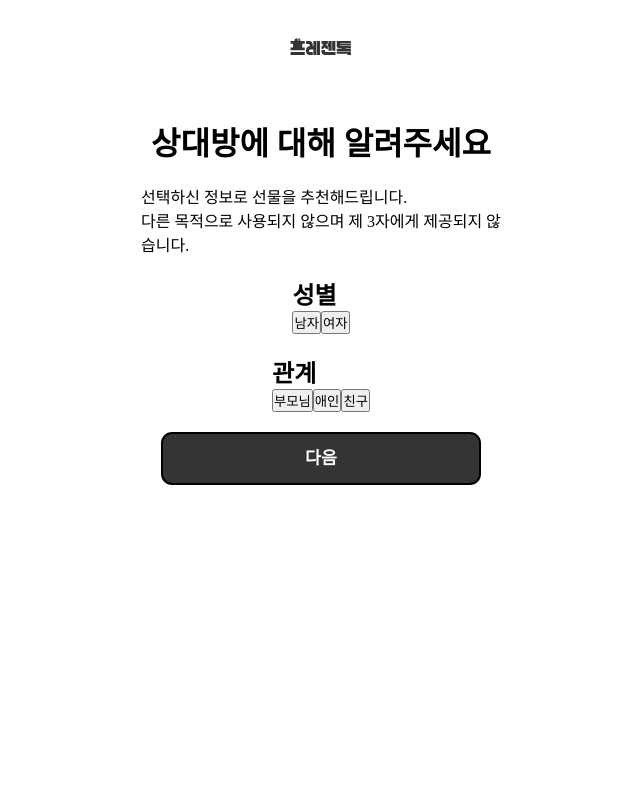
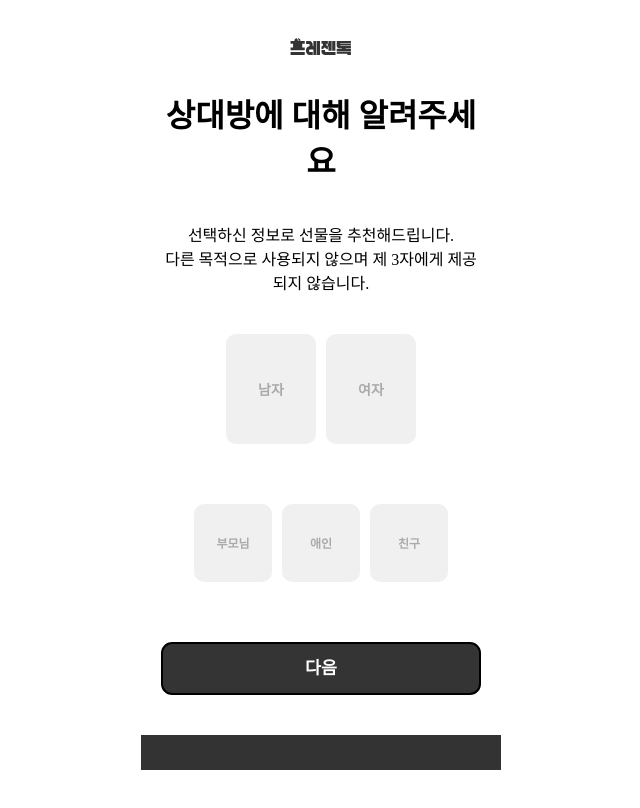
Before and after one commit to HICC-2024-2-project-contest/team4-front, a React (Vite) app: page /questionnaire in a window 1280 px wide. Shown: the top 808 px of the page, without its empty margins (319-959 px from the left). Built offline with nearby package versions, Linux system fonts and the light colour scheme; a web font is replaced by a local one.

Commit message:
설문조사 버튼 변경

```diff
--- a/src/App.css
+++ b/src/App.css
@@ -1,3 +1,4 @@
+/*app.css*/
 .AppContainer {
   width: 1440px;
   height: 1024px;
--- a/src/pages/Onboarding.jsx
+++ b/src/pages/Onboarding.jsx
@@ -12,6 +12,7 @@ const Onboarding = () => {
   return (
     <div className="PageContainer">
       <Header />
+      <div className="Swiper">
         <Swiper
           modules={[Pagination]}
           pagination={{ clickable: true }}
@@ -22,8 +23,13 @@ const Onboarding = () => {
           <SwiperSlide><div className="swiper-slide">이미지 2</div></SwiperSlide>
           <SwiperSlide><div className="swiper-slide">이미지 3</div></SwiperSlide>
         </Swiper>
-
-      <Button text="시작하기" type="black" onClick={() => { console.log("✅ 시작하기 버튼 클릭됨!"); navigate("/questionnaire");}} />
+      </div>
+      <div className="ButtonContainer">
+        <Button text="시작하기" type="black" onClick={() => {
+          console.log("✅ 시작하기 버튼 클릭됨!");
+          navigate("/questionnaire");
+        }} />
+      </div>
     </div>
   );
 };
--- a/src/pages/Questionnaire.jsx
+++ b/src/pages/Questionnaire.jsx
@@ -1,6 +1,7 @@
 import { useState } from "react";
 import { useNavigate } from "react-router-dom";
 import Button from "../components/common/Button";
+import "../styles/Questionnaire/Questionnaire.css";
 import Header from "../components/common/Header";
 
 const Questionnaire = () => {
@@ -18,20 +19,18 @@ const Questionnaire = () => {
       </p>
 
       <div className="SelectionGroup">
-        <h2 className="Subtitle">성별</h2>
         <div className="ButtonGroup">
-          <button className={`SelectionButton ${gender === "남자" ? "selected" : ""}`}
+          <button className={`SelectionButton gender ${gender === "남자" ? "selected" : ""}`}
                   onClick={() => setGender("남자")}>남자</button>
-          <button className={`SelectionButton ${gender === "여자" ? "selected" : ""}`}
+          <button className={`SelectionButton gender ${gender === "여자" ? "selected" : ""}`}
                   onClick={() => setGender("여자")}>여자</button>
         </div>
       </div>
 
       <div className="SelectionGroup">
-        <h2 className="Subtitle">관계</h2>
         <div className="ButtonGroup">
           {["부모님", "애인", "친구"].map(item => (
-            <button key={item} className={`SelectionButton ${relationship === item ? "selected" : ""}`}
+            <button key={item} className={`SelectionButton relationship ${relationship === item ? "selected" : ""}`}
                     onClick={() => setRelationship(item)}>
               {item}
             </button>
@@ -41,6 +40,7 @@ const Questionnaire = () => {
 
       <Button text="다음" type="black" onClick={() => alert(`성별: ${gender}, 관계: ${relationship}`)} disabled={!gender || !relationship} />
 
+      <div className="Footer"></div>
     </div>
   );
 };
--- a/src/styles/onboarding/Onboarding.css
+++ b/src/styles/onboarding/Onboarding.css
@@ -23,9 +23,11 @@
     flex-direction: column;
     align-items: center;
     justify-content: flex-start; /* 시작 부분에 배치 */
-    height: 100vh;
+    width: 360px;  /* 피그마 사이즈 적용 */
+    height: 740px; /* 피그마 사이즈 적용 */
+    padding-top: 60px; /* 헤더와 슬라이드 사이 여백 조정 */
     padding-top: 88px;
-    gap: 20px; /* 요소들 사이 간격 조정 */
+    gap: 40px; /* 요소들 사이 간격 조정 */
   }
 
   /* 버튼 컨테이너 */
--- a/src/styles/questionnaire/Questionnaire.css
+++ b/src/styles/questionnaire/Questionnaire.css
@@ -0,0 +1,82 @@
+/* 헤더와 겹치는 문제 해결 */
+.PageContainer {
+    width: 360px;
+    height: 740px;
+    display: flex;
+    flex-direction: column;
+    align-items: center;
+    text-align: center;
+    padding: 20px;
+    background-color: #fff;
+    position: relative;
+    padding-top: 60px;
+  }
+
+  /* 📌 선택 그룹 */
+  .SelectionGroup {
+    width: 100%;
+    max-width: 280px;
+    margin-bottom: 20px;
+  }
+
+  /* 📌 버튼 그룹 */
+  .ButtonGroup {
+    display: flex;
+    justify-content: center;
+    gap: 10px;
+  }
+
+  /* 📌 성별 버튼 */
+  .SelectionButton.gender {
+    width: 90px !important;
+    height: 110px !important;
+    border: none;
+    background-color: #f0f0f0;
+    color: #aaa;
+    font-size: 14px;
+    font-weight: bold;
+    border-radius: 10px;
+    cursor: pointer;
+    transition: 0.3s;
+    display: flex;
+    flex-direction: column;
+    align-items: center;
+    justify-content: center;
+  }
+
+  /* 📌 관계 버튼 */
+  .SelectionButton.relationship {
+    width: 78px !important;
+    height: 78px !important;
+    border: none;
+    background-color: #f0f0f0;
+    color: #aaa;
+    font-size: 12px;
+    font-weight: bold;
+    border-radius: 10px;
+    cursor: pointer;
+    transition: 0.3s;
+    display: flex;
+    align-items: center;
+    justify-content: center;
+  }
+
+  /* 📌 선택된 버튼 스타일 */
+  .SelectionButton.selected {
+    background-color: #000 !important;
+    color: #fff !important;
+  }
+
+  /* 다음 버튼 아래쪽 여백 조정 */
+  .Button {
+    margin-bottom: 25px; /* 푸터와 25px 간격 유지 */
+  }
+
+  /* 푸터 스타일 */
+  .Footer {
+    width: 360px;
+    height: 35px;
+    background-color: #333;
+    position: absolute;
+    bottom: 0;
+  }
```
Lines whose indentation alone changed are shown as unchanged.
